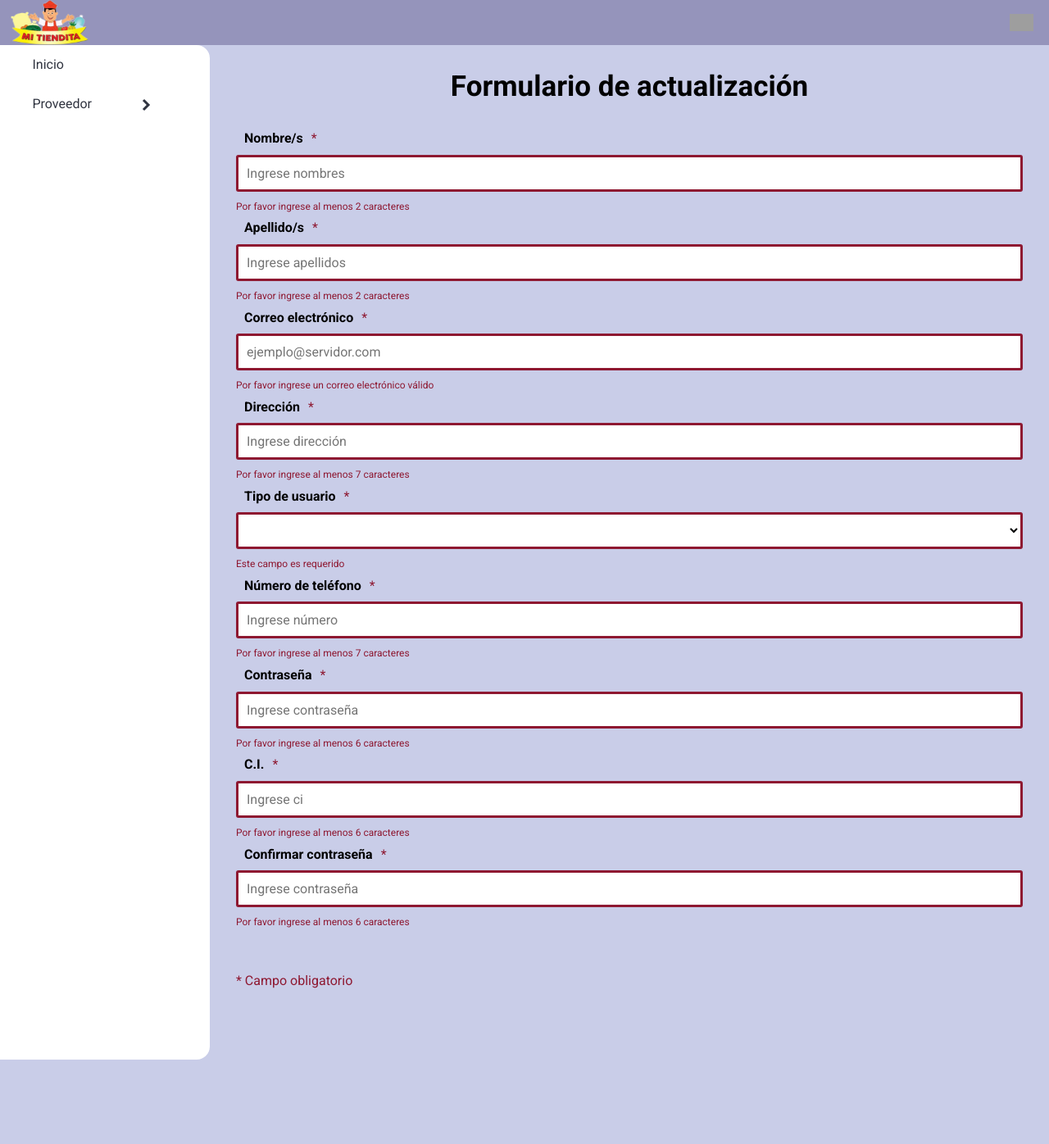
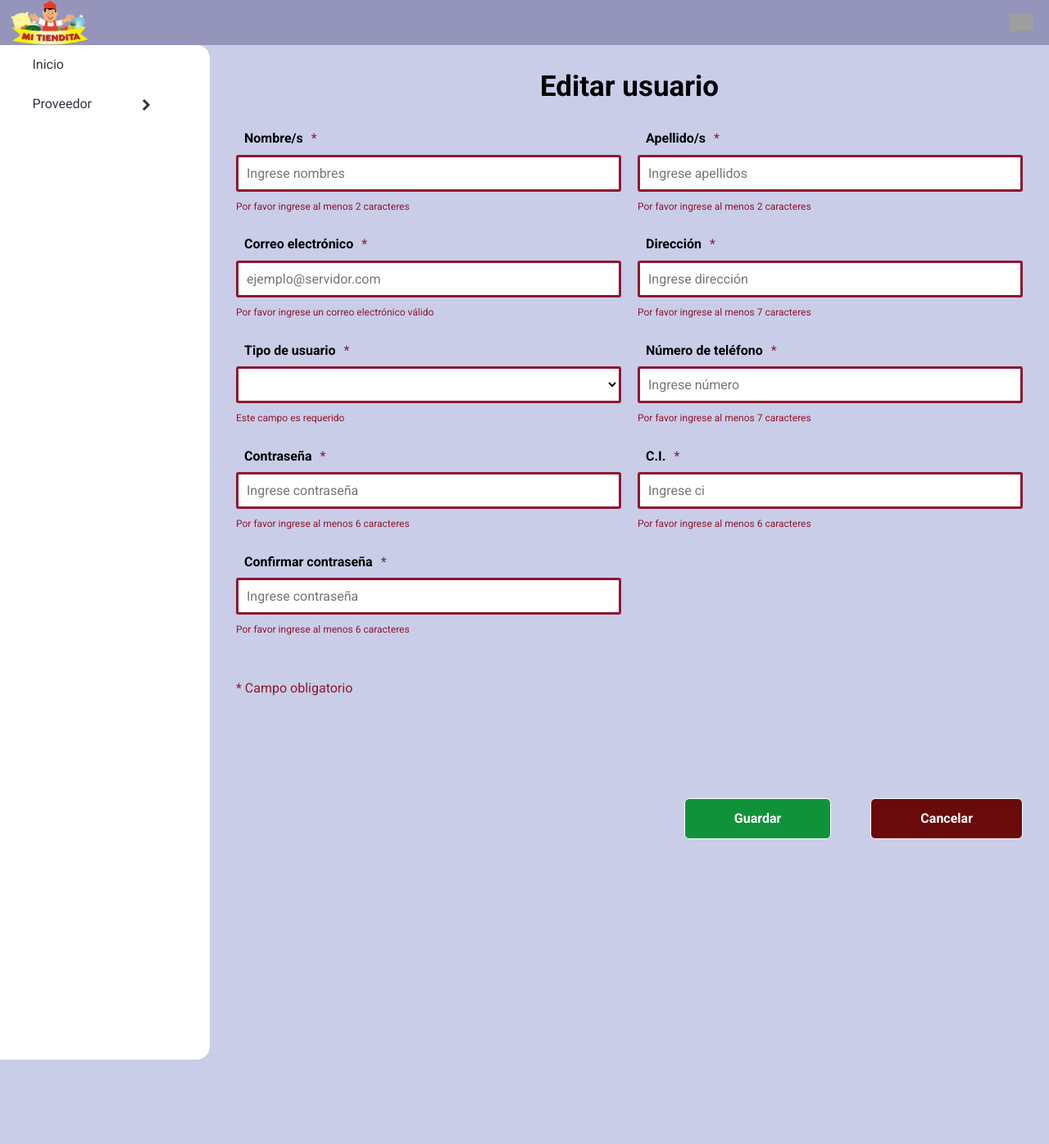
Before and after one commit to AdrianL824/Mi_Tiendita-Proyecto-IS, a PHP site: the page made by views/user-edit.view.php in a window 1280 px wide. Shown: the top 1396 px of the page at 82% size. Run offline with PHP 8.4, Linux system fonts and the light colour scheme; the template is opened without the code that fills it, so the values that code supplies are empty; some libraries are stand-ins or nearby versions; grey boxes are pictures that could not be loaded.

Commit message:
act useredit

```diff
--- a/views/user-edit.view.php
+++ b/views/user-edit.view.php
@@ -6,9 +6,10 @@
 </script>
 
 	<section class="page--content">
-		<h1 class= "titulo-seccion" >Formulario de actualización</h1>
+		<h1 class= "titulo-seccion" >Editar usuario</h1>
 		<form action="<?=$_SERVER['PHP_SELF'] . "?id=" . $user['id']?>" class="formulario" id="formulario" method="POST">
 
+			<section class="formulario-inputs-content">
 				<!-- Grupo: Nombre -->
 				<div class="formulario__grupo" id="grupo__nombre">
 					<div class="contval">
@@ -72,7 +73,7 @@
 							<option value="<?=$user['tipo_usr']?>" selected><?=$user['tipo_usr']?></option>
 							<option value="Vendedor">Vendedor</option>
 							<option value="Almacenero">Almacenero</option>
-						<option value="Gerente propietario">Gerente propietario</option>
+							<option value="Gerente">Gerente</option>
 						</select>
 					</div>
 					<p class="formulario__input-error"></p>
@@ -132,10 +133,10 @@
 						* Campo obligatorio
 					</div>
 				</div>
-
+			</section>
 
 			<!--Botones en el formulario guardar y cancelar-->
-			<div class="hero__texts">
+			<div class="formulario-buttons">
 				<button type="submit" class="hero__cta">Guardar</button>
 				<button type="button" class="hero__cta2" id="btn-cancel-reset">Cancelar</button>
 			</div>
```
Lines whose indentation alone changed are shown as unchanged.
